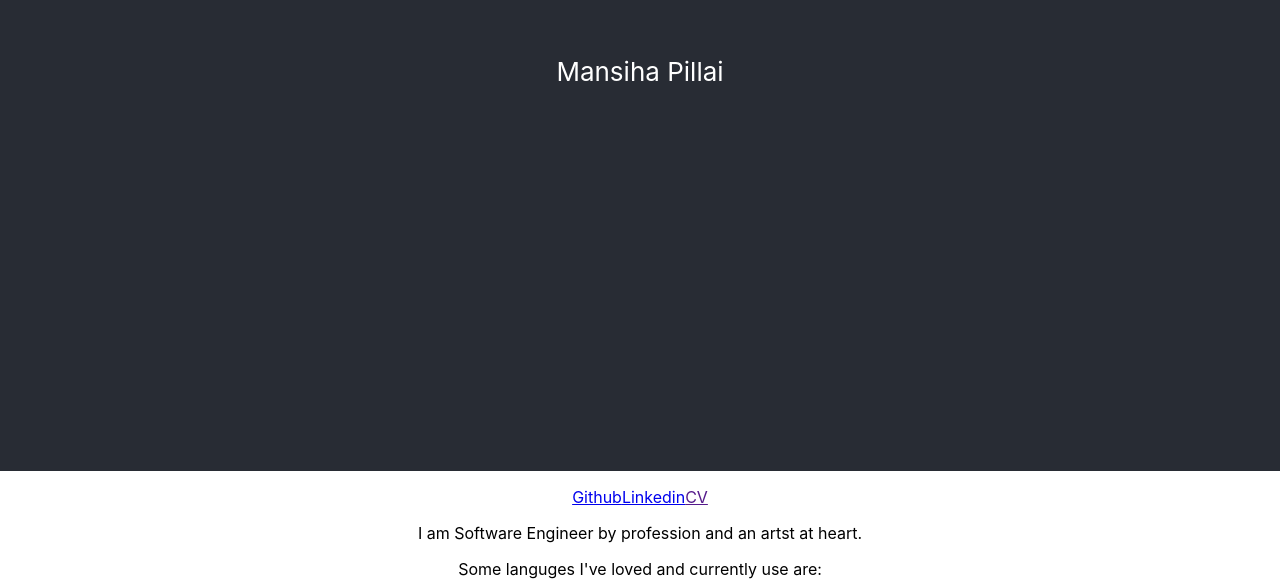
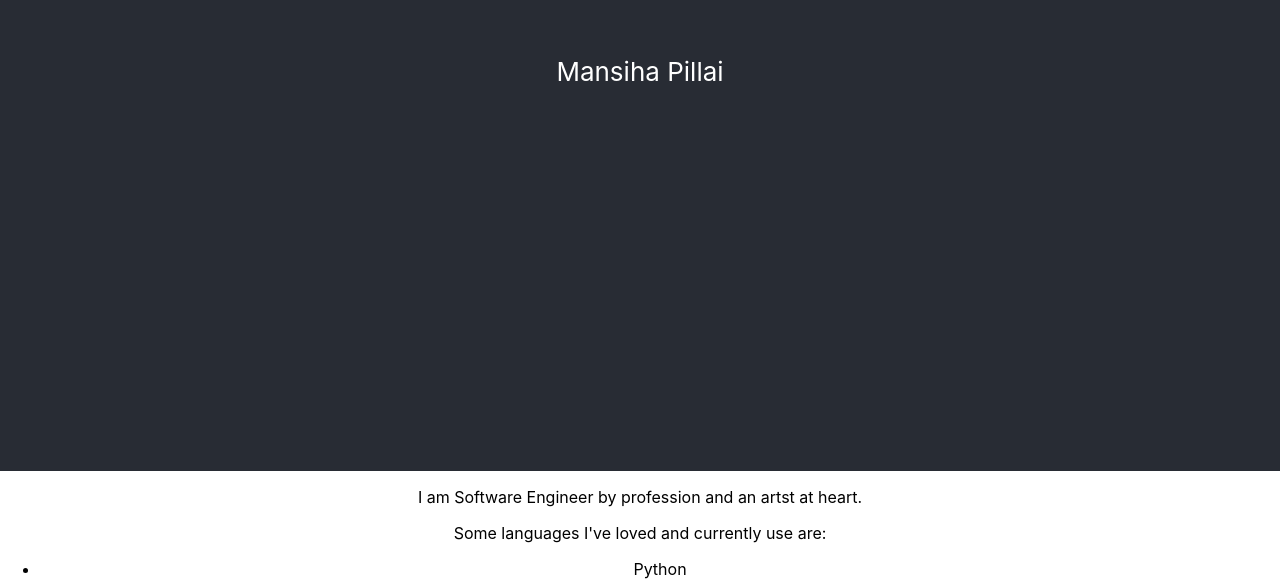
Before and after one commit to manishapb/manishapb.github.io, a React (Create React App) app: page / in a window 1280 px wide. Shown: the part 329-910 px from the top of the page. Built offline with nearby package versions, Linux system fonts and the light colour scheme.

Commit message:
update a basic intro

```diff
--- a/src/App.js
+++ b/src/App.js
@@ -7,15 +7,10 @@ function App() {
       <header className="App-header">
           Mansiha Pillai
       </header>
-      <><p>
-        <a href='https://github.com/manishapb'>Github</a>
-        <a href='https://www.linkedin.com/in/manisha-pillai/'>Linkedin</a>
-        <a href=''>CV</a>
-      </p>
-      </>
+
       <div>
         <p>I am Software Engineer by profession and an artst at heart.</p>
-        <p>Some languges I've loved and currently use are:</p>
+        <p>Some languages I've loved and currently use are:</p>
         <ul>
           <li>Python</li>
           <li>ReactJS</li>
```
